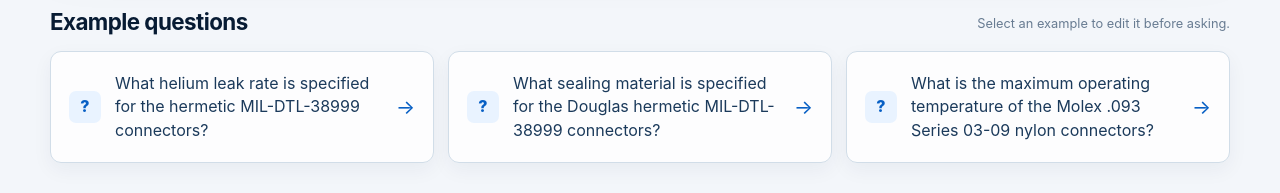
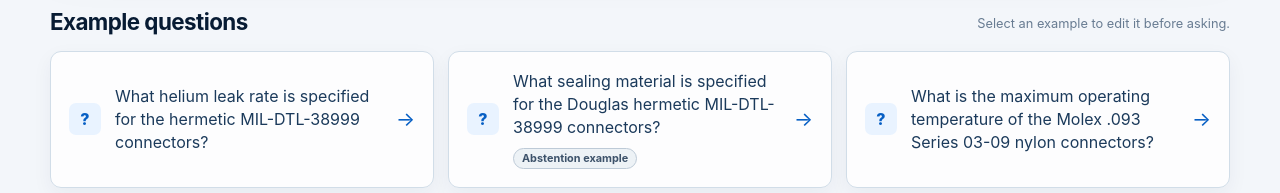
Before and after one commit to saucante74/AEROSPEC-AI, a React (Vite) app in the folder frontend/: page / in a window 1280 px wide. Shown: the part 871-1064 px from the top of the page. Built offline with nearby package versions, Linux system fonts and the light colour scheme; no server answers.

Commit message:
Feat: clarify intentional abstention example

```diff
--- a/frontend/src/content.ts
+++ b/frontend/src/content.ts
@@ -39,6 +39,9 @@
     eyebrow: 'Explore the corpus',
     title: 'Example questions',
     instruction: 'Select an example to edit it before asking.',
+    abstentionLabel: 'Abstention example',
+    abstentionDescription:
+      "This example is intentionally unsupported by the indexed documents and demonstrates the assistant's abstention behavior.",
     questions: [
       'What helium leak rate is specified for the hermetic MIL-DTL-38999 connectors?',
       'What sealing material is specified for the Douglas hermetic MIL-DTL-38999 connectors?',
--- a/frontend/src/pages/AssistantPage.tsx
+++ b/frontend/src/pages/AssistantPage.tsx
@@ -285,7 +285,7 @@
             <p>{t.examples.instruction}</p>
           </div>
           <div className="example-grid">
-            {t.examples.questions.map((example) => (
+            {t.examples.questions.map((example, index) => (
               <button
                 className="example-card"
                 type="button"
@@ -296,7 +296,17 @@
                 <span className="example-symbol" aria-hidden="true">
                   ?
                 </span>
-                <span>{example}</span>
+                <span className="example-copy">
+                  <span>{example}</span>
+                  {index === 1 && (
+                    <span
+                      className="example-badge"
+                      title={t.examples.abstentionDescription}
+                    >
+                      {t.examples.abstentionLabel}
+                    </span>
+                  )}
+                </span>
                 <span className="example-arrow" aria-hidden="true">
                   →
                 </span>
--- a/frontend/src/styles.css
+++ b/frontend/src/styles.css
@@ -547,6 +547,26 @@
   font-weight: 850;
 }
 
+.example-copy {
+  display: flex;
+  min-width: 0;
+  flex-direction: column;
+  align-items: flex-start;
+  gap: 8px;
+}
+
+.example-badge {
+  display: inline-flex;
+  border: 1px solid var(--slate-300);
+  border-radius: 999px;
+  padding: 2px 8px;
+  color: var(--slate-700);
+  background: var(--slate-100);
+  font-size: 0.68rem;
+  font-weight: 700;
+  line-height: 1.4;
+}
+
 .example-arrow {
   color: var(--blue-700);
   font-size: 1.25rem;
```
Also changed, not shown: 1 other file (tests, documents, lock files or other folders).
